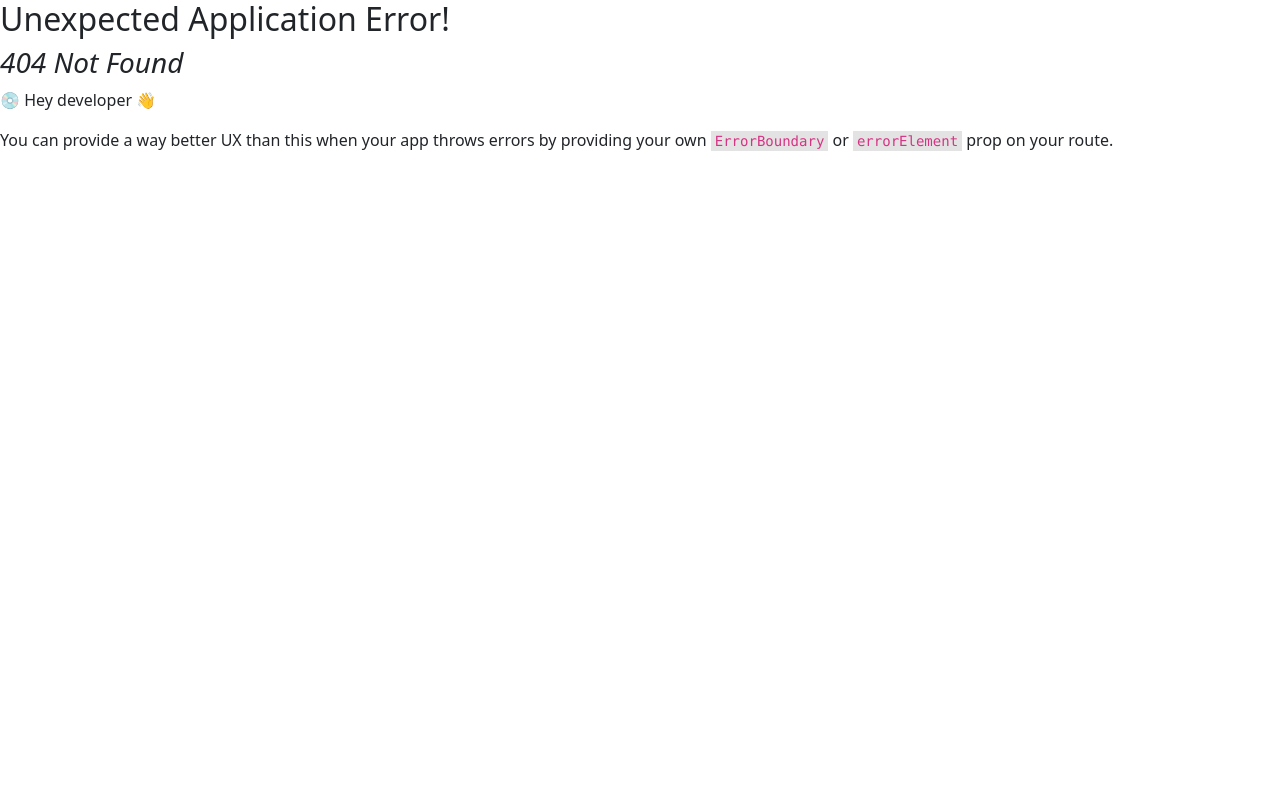
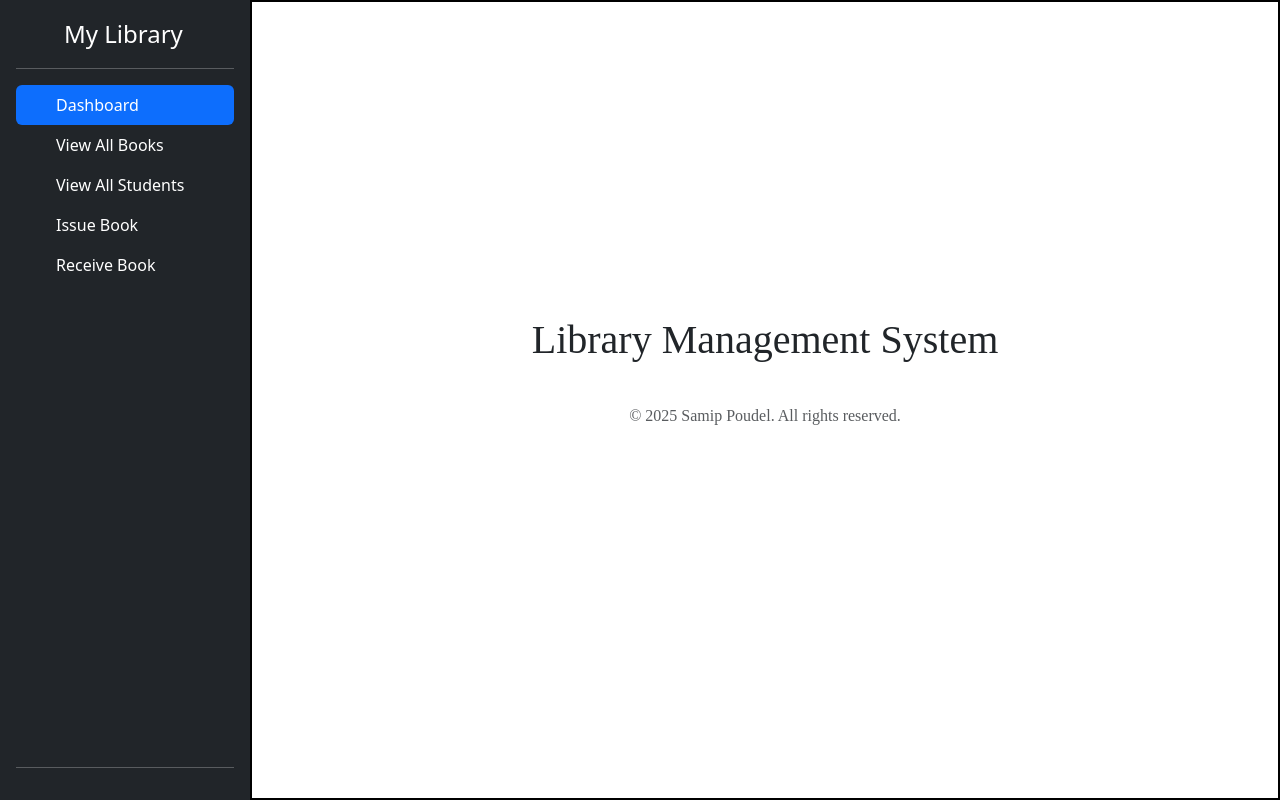
Before and after one commit to poudelsamip/libmgmt, a React (Vite) app: page / in a window 1280 px wide. Before the commit this address had no page. Built offline with nearby package versions, Linux system fonts and the light colour scheme.

Commit message:
fixed minor routing issues

```diff
--- a/src/App.css
+++ b/src/App.css
@@ -42,6 +42,7 @@
   display: flex;
   align-items: center;
   justify-content: center;
+  border: 2px solid black;
 }
 thead {
   position: sticky;
--- a/src/components/Sidebar.jsx
+++ b/src/components/Sidebar.jsx
@@ -1,8 +1,7 @@
-import { Link } from "react-router-dom";
+import { NavLink } from "react-router-dom";
 
-const Sidebar = ({ currentTab, setCurrentTab }) => {
+const Sidebar = () => {
   return (
-    <>
     <div
       className="d-flex flex-column flex-shrink-0 p-3 text-bg-dark"
       style={{ width: "250px", height: "100vh" }}
@@ -19,81 +18,80 @@ const Sidebar = ({ currentTab, setCurrentTab }) => {
       <hr />
 
       <ul className="nav nav-pills flex-column mb-auto">
-          <li className="nav-item" onClick={() => setCurrentTab("Dashboard")}>
-            <Link
-              to="/mylibrary"
-              className={`nav-link text-white ${
-                currentTab === "Dashboard" && "active"
-              }`}
-              aria-current="page"
+        <li className="nav-item">
+          <NavLink
+            to="/"
+            end
+            className={({ isActive }) =>
+              `nav-link text-white ${isActive ? "active" : ""}`
+            }
           >
             <svg className="bi pe-none me-2" width="16" height="16">
               <use xlinkHref="#home"></use>
             </svg>
             Dashboard
-            </Link>
+          </NavLink>
         </li>
 
-          <li onClick={() => setCurrentTab("ViewBooks")}>
-            <Link
-              to="/mylibrary/allbooks"
-              className={`nav-link text-white ${
-                currentTab === "ViewBooks" && "active"
-              }`}
+        <li>
+          <NavLink
+            to="/allbooks"
+            className={({ isActive }) =>
+              `nav-link text-white ${isActive ? "active" : ""}`
+            }
           >
             <svg className="bi pe-none me-2" width="16" height="16">
               <use xlinkHref="#speedometer2"></use>
             </svg>
             View All Books
-            </Link>
+          </NavLink>
         </li>
 
-          <li onClick={() => setCurrentTab("ViewStudents")}>
-            <Link
-              to="/mylibrary/allstudents"
-              className={`nav-link text-white ${
-                currentTab === "ViewStudents" && "active"
-              }`}
+        <li>
+          <NavLink
+            to="/allstudents"
+            className={({ isActive }) =>
+              `nav-link text-white ${isActive ? "active" : ""}`
+            }
           >
             <svg className="bi pe-none me-2" width="16" height="16">
               <use xlinkHref="#table"></use>
             </svg>
             View All Students
-            </Link>
+          </NavLink>
         </li>
 
-          <li onClick={() => setCurrentTab("IssueBook")}>
-            <Link
-              to="/mylibrary/issuebook"
-              className={`nav-link text-white ${
-                currentTab === "IssueBook" && "active"
-              }`}
+        <li>
+          <NavLink
+            to="/issuebook"
+            className={({ isActive }) =>
+              `nav-link text-white ${isActive ? "active" : ""}`
+            }
           >
             <svg className="bi pe-none me-2" width="16" height="16">
               <use xlinkHref="#grid"></use>
             </svg>
             Issue Book
-            </Link>
+          </NavLink>
         </li>
 
-          <li onClick={() => setCurrentTab("ReceiveBook")}>
-            <Link
-              to="/mylibrary/receivebook"
-              className={`nav-link text-white ${
-                currentTab === "ReceiveBook" && "active"
-              }`}
+        <li>
+          <NavLink
+            to="/receivebook"
+            className={({ isActive }) =>
+              `nav-link text-white ${isActive ? "active" : ""}`
+            }
           >
             <svg className="bi pe-none me-2" width="16" height="16">
               <use xlinkHref="#grid"></use>
             </svg>
             Receive Book
-            </Link>
+          </NavLink>
         </li>
       </ul>
 
       <hr />
     </div>
-    </>
   );
 };
 
--- a/src/main.jsx
+++ b/src/main.jsx
@@ -2,7 +2,7 @@ import { StrictMode } from "react";
 import { createRoot } from "react-dom/client";
 import "./index.css";
 import App from "./App.jsx";
-import { createBrowserRouter, RouterProvider } from "react-router-dom";
+import { createBrowserRouter, Link, RouterProvider } from "react-router-dom";
 import AllStudents from "./components/AllStudents.jsx";
 import AllBooks from "./components/AllBooks.jsx";
 import IssueBook from "./components/IssueBook.jsx";
@@ -11,11 +11,11 @@ import Footer from "./components/Footer.jsx";
 
 const router = createBrowserRouter([
   {
-    path: "/mylibrary",
+    path: "/",
     element: <App />,
     children: [
       {
-        path: "/mylibrary",
+        path: "/",
         element: (
           <div className="heroSection">
             <center>
@@ -25,11 +25,23 @@ const router = createBrowserRouter([
           </div>
         ),
       },
-      { path: "/mylibrary/allbooks", element: <AllBooks /> },
-      { path: "/mylibrary/allstudents", element: <AllStudents /> },
-      { path: "/mylibrary/issuebook", element: <IssueBook /> },
-      { path: "/mylibrary/receivebook", element: <ReceiveBook /> },
+      { path: "/allbooks", element: <AllBooks /> },
+      { path: "/allstudents", element: <AllStudents /> },
+      { path: "/issuebook", element: <IssueBook /> },
+      { path: "/receivebook", element: <ReceiveBook /> },
     ],
+  },
+  {
+    path: "*",
+    element: (
+      <center style={{ marginTop: "20px" }}>
+        <h1>ERROR 404 : PAGE NOT FOUND :(</h1>
+        <h6>
+          Given URL is not valid. <Link to="/">Click Here</Link> to go to My
+          Library Dashboard.
+        </h6>
+      </center>
+    ),
   },
 ]);
 
--- a/vite.config.js
+++ b/vite.config.js
@@ -4,5 +4,5 @@ import react from "@vitejs/plugin-react";
 // https://vite.dev/config/
 export default defineConfig({
   plugins: [react()],
-  base: "/mylibrary/",
+  base: "/",
 });
```
Lines whose indentation alone changed are shown as unchanged.
